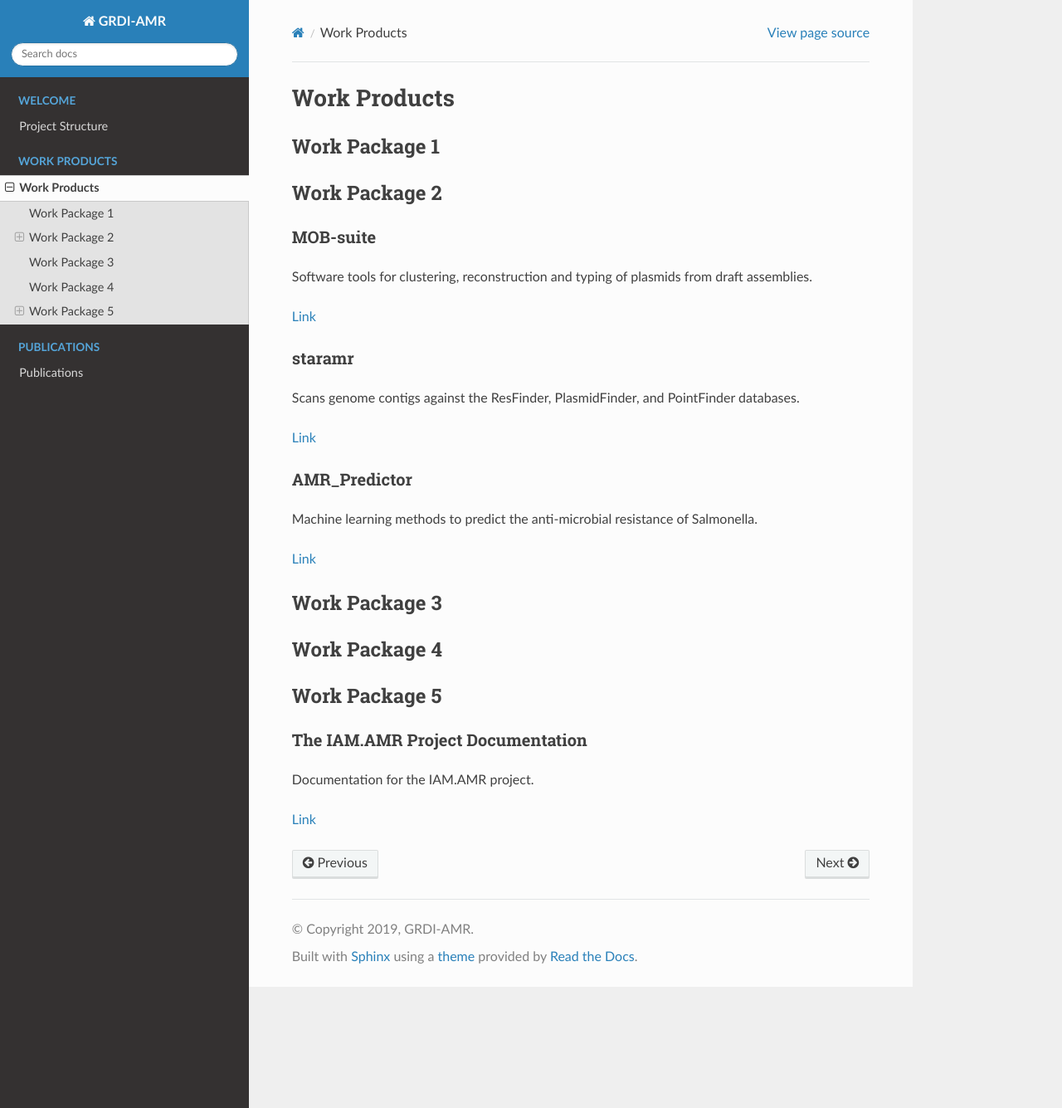
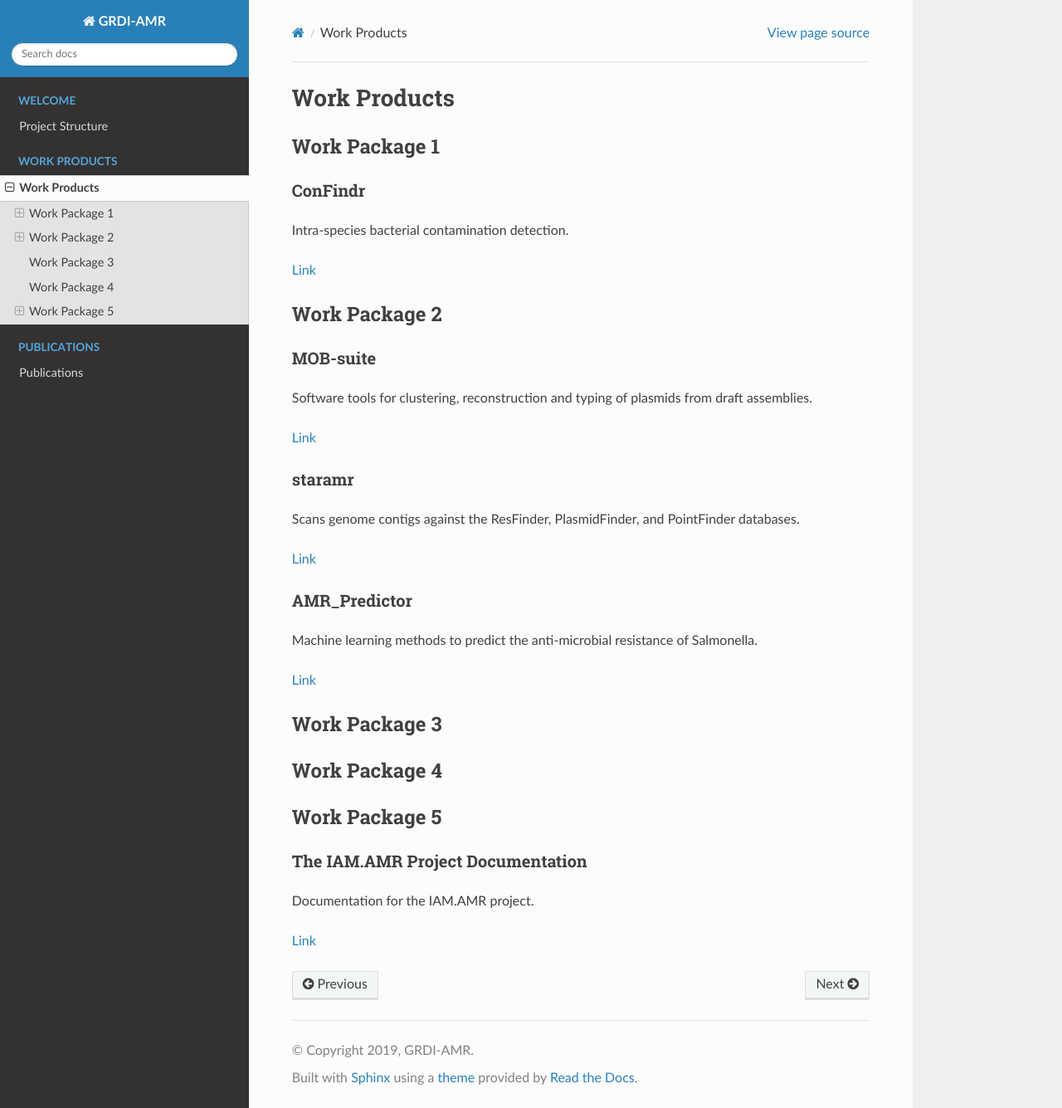
Before and after one commit to grdi-amr/website, a Sphinx documentation site: the page built from docs/source/products/products.rst, in a window 1280 px wide and 1335 px high. Shown: the whole window at 83% size. Built offline with Sphinx 7.4.7 and the Read the Docs theme 2.0.0, drawn with Linux system fonts in a browser that asks for light colours.

Commit message:
Add ConFindr

```diff
--- a/docs/source/products/products.rst
+++ b/docs/source/products/products.rst
@@ -6,6 +6,14 @@ Work Products
 
 Work Package 1
 --------------
+
+ConFindr
+~~~~~~~~
+
+Intra-species bacterial contamination detection.
+
+`Link <https://olc-bioinformatics.github.io/ConFindr/>`_
+
 
 Work Package 2
 --------------
```
